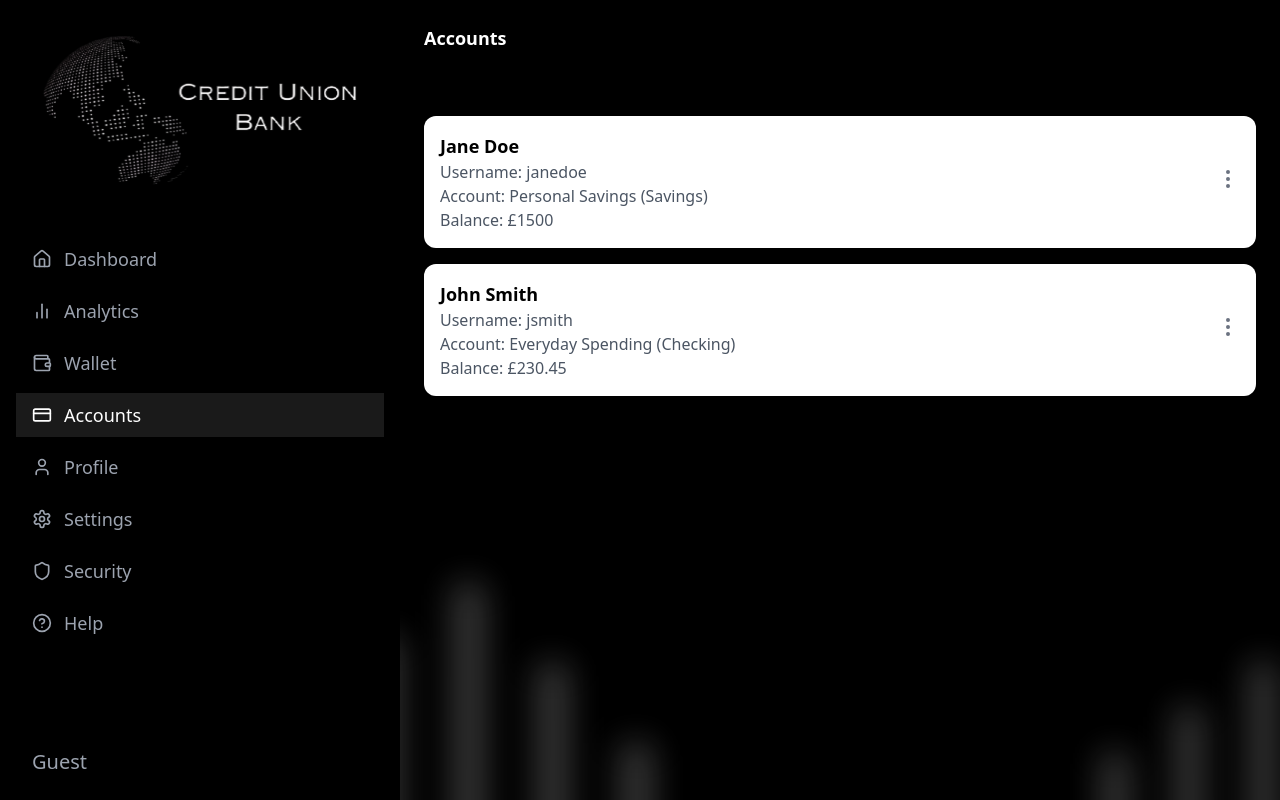
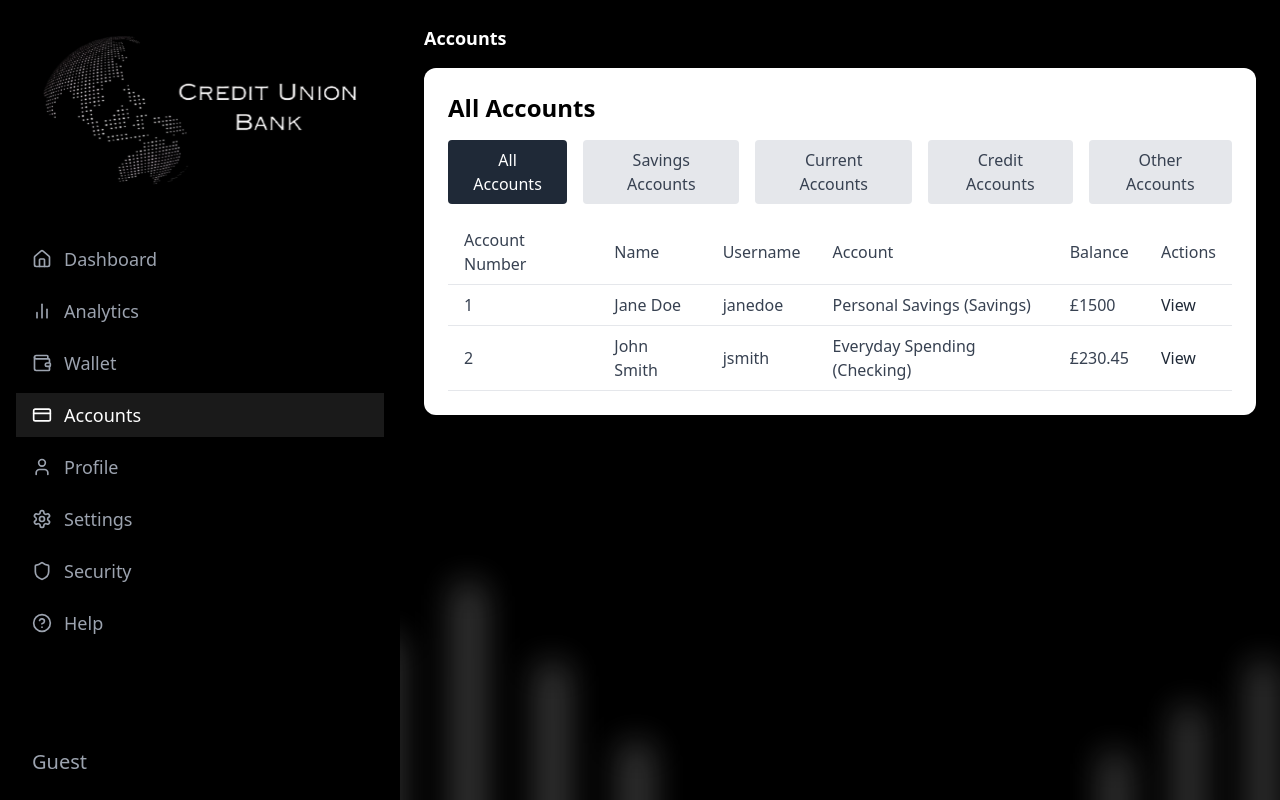
Before and after one commit to samariwa/credit-union-bank, a React (Vite) app in the folder banking/frontend/react-code/: page /account/1 in a window 1280 px wide. Both pictures are taken after a click on the button "Back". Built offline with nearby package versions, Linux system fonts and the light colour scheme.

Commit message:
UI minor changes

```diff
--- a/banking/frontend/react-code/src/pages/AccountDetail.jsx
+++ b/banking/frontend/react-code/src/pages/AccountDetail.jsx
@@ -68,25 +68,35 @@ const AccountDetail = () => {
         />
         <BackButton to="/accounts" />
         <div className="bg-white shadow rounded-xl p-6 mb-6">
-          <h1 className="text-2xl font-bold mb-2">Account Details</h1>
-          <p className="text-gray-700">
-            <strong>Name:</strong> {account.name}
-          </p>
-          <p className="text-gray-700">
-            <strong>Type:</strong> {account.account_type_display}
-          </p>
-          <p className="text-gray-700">
-            <strong>Starting Balance:</strong> £{account.starting_balance}
-          </p>
-          <p className="text-gray-700">
-            <strong>Round-Up Pot:</strong> £{account.round_up_pot}
-          </p>
-          <p className="text-gray-700">
-            <strong>Postcode:</strong> {account.postcode}
-          </p>
-          <p className="text-gray-700">
-            <strong>User:</strong> {account.user_details?.username}
-          </p>
+          <h1 className="text-2xl font-bold mb-4">Account Details</h1>
+          <table className="table-auto w-full text-left border-collapse">
+            <tbody>
+              <tr className="border-b">
+                <th className="py-2 px-4 font-medium text-gray-700">Name</th>
+                <td className="py-2 px-4 text-gray-700">{account.name}</td>
+              </tr>
+              <tr className="border-b">
+                <th className="py-2 px-4 font-medium text-gray-700">Type</th>
+                <td className="py-2 px-4 text-gray-700">{account.account_type_display}</td>
+              </tr>
+              <tr className="border-b">
+                <th className="py-2 px-4 font-medium text-gray-700">Starting Balance</th>
+                <td className="py-2 px-4 text-gray-700">£{account.starting_balance}</td>
+              </tr>
+              <tr className="border-b">
+                <th className="py-2 px-4 font-medium text-gray-700">Round-Up Pot</th>
+                <td className="py-2 px-4 text-gray-700">£{account.round_up_pot}</td>
+              </tr>
+              <tr className="border-b">
+                <th className="py-2 px-4 font-medium text-gray-700">Postcode</th>
+                <td className="py-2 px-4 text-gray-700">{account.postcode}</td>
+              </tr>
+              <tr>
+                <th className="py-2 px-4 font-medium text-gray-700">User</th>
+                <td className="py-2 px-4 text-gray-700">{account.user_details?.username}</td>
+              </tr>
+            </tbody>
+          </table>
         </div>
 
         <div className="bg-white shadow rounded-xl p-6">
--- a/banking/frontend/react-code/src/pages/AccountList.jsx
+++ b/banking/frontend/react-code/src/pages/AccountList.jsx
@@ -6,6 +6,8 @@ import Breadcrumb from "../components/Breadcrumb"; // Import Breadcrumb componen
 
 const AccountList = () => {
   const [accounts, setAccounts] = useState([]);
+  const [filteredAccounts, setFilteredAccounts] = useState([]);
+  const [activeTab, setActiveTab] = useState("All Accounts");
   const [selectedUser, setSelectedUser] = useState(null);
   const [actionType, setActionType] = useState(null);
   const [showAuthModal, setShowAuthModal] = useState(false);
@@ -41,7 +43,27 @@ const AccountList = () => {
       },
     ];
     setAccounts(mockAccounts);
+    setFilteredAccounts(mockAccounts);
   }, []);
+
+  useEffect(() => {
+    if (activeTab === "All Accounts") {
+      setFilteredAccounts(accounts);
+    } else {
+      const filtered = accounts.filter((acc) =>
+        activeTab === "Savings Accounts"
+          ? acc.account_type_display === "Savings"
+          : activeTab === "Current Accounts"
+          ? acc.account_type_display === "Checking"
+          : activeTab === "Credit Accounts"
+          ? acc.account_type_display === "Credit"
+          : activeTab === "Other Accounts"
+          ? !["Savings", "Checking", "Credit"].includes(acc.account_type_display)
+          : true
+      );
+      setFilteredAccounts(filtered);
+    }
+  }, [activeTab, accounts]);
 
   const handleActionClick = (user, type) => {
     setSelectedUser(user);
@@ -78,47 +100,56 @@ const AccountList = () => {
             ]}
           />
         </div>
-        <h1 className="text-2xl font-bold mb-4">All Accounts</h1>
-        <div className="grid gap-4">
-          {accounts.map((acc) => (
-            <div
-              key={acc.id}
-              className="flex justify-between items-center bg-white p-4 shadow rounded-xl hover:bg-gray-50 cursor-pointer relative"
-              onClick={() => handleCardClick(acc.id)}
-            >
-              <div>
-                <h2 className="text-lg font-semibold">
-                  {acc.user.first_name} {acc.user.last_name}
-                </h2>
-                <p className="text-gray-600">Username: {acc.user.username}</p>
-                <p className="text-gray-600">
-                  Account: {acc.name} ({acc.account_type_display})
-                </p>
-                <p className="text-gray-600">Balance: £{acc.starting_balance}</p>
-              </div>
-              <div className="relative z-10" onClick={(e) => e.stopPropagation()}>
-                <button onClick={() => setMenuOpenId(acc.id)}>
-                  <MoreVertical className="text-gray-500 hover:text-gray-800" />
-                </button>
-                {menuOpenId === acc.id && (
-                  <div className="absolute right-0 mt-2 w-32 bg-white shadow rounded p-2 text-sm">
+        <div className="bg-white shadow rounded-xl p-6">
+          <h1 className="text-2xl font-bold mb-4">{activeTab}</h1> {/* Update title dynamically based on active tab */}
+          <div className="flex space-x-4 mb-4">
+            {['All Accounts', 'Savings Accounts', 'Current Accounts', 'Credit Accounts', 'Other Accounts'].map((tab) => (
+              <button
+                key={tab}
+                onClick={() => setActiveTab(tab)}
+                className={`px-4 py-2 rounded ${
+                  activeTab === tab ? 'bg-gray-800 text-white' : 'bg-gray-200 text-gray-700'
+                } hover:bg-gray-700 hover:text-white`}
+              >
+                {tab}
+              </button>
+            ))}
+          </div>
+          <table className="table-auto w-full text-left border-collapse">
+            <thead>
+              <tr className="border-b">
+                <th className="py-2 px-4 font-medium text-gray-700">Account Number</th>
+                <th className="py-2 px-4 font-medium text-gray-700">Name</th>
+                <th className="py-2 px-4 font-medium text-gray-700">Username</th>
+                <th className="py-2 px-4 font-medium text-gray-700">Account</th>
+                <th className="py-2 px-4 font-medium text-gray-700">Balance</th>
+                <th className="py-2 px-4 font-medium text-gray-700">Actions</th>
+              </tr>
+            </thead>
+            <tbody>
+              {filteredAccounts.map((acc) => (
+                <tr key={acc.id} className="border-b hover:bg-gray-50">
+                  <td className="py-2 px-4 text-gray-700">{acc.id}</td>
+                  <td className="py-2 px-4 text-gray-700">
+                    {acc.user.first_name} {acc.user.last_name}
+                  </td>
+                  <td className="py-2 px-4 text-gray-700">{acc.user.username}</td>
+                  <td className="py-2 px-4 text-gray-700">
+                    {acc.name} ({acc.account_type_display})
+                  </td>
+                  <td className="py-2 px-4 text-gray-700">£{acc.starting_balance}</td>
+                  <td className="py-2 px-4 text-gray-700">
                     <button
-                      className="block w-full text-left hover:bg-gray-100 px-2 py-1"
-                      onClick={() => handleActionClick(acc.user, "edit")}
+                      onClick={() => handleCardClick(acc.id)}
+                      className="text-gray-800 hover:underline hover:text-gray-600"
                     >
-                      Edit
+                      View
                     </button>
-                    <button
-                      className="block w-full text-left text-red-600 hover:bg-red-50 px-2 py-1"
-                      onClick={() => handleActionClick(acc.user, "delete")}
-                    >
-                      Delete
-                    </button>
-                  </div>
-                )}
-              </div>
-            </div>
-          ))}
+                  </td>
+                </tr>
+              ))}
+            </tbody>
+          </table>
         </div>
 
         {showAuthModal && selectedUser && (
```
